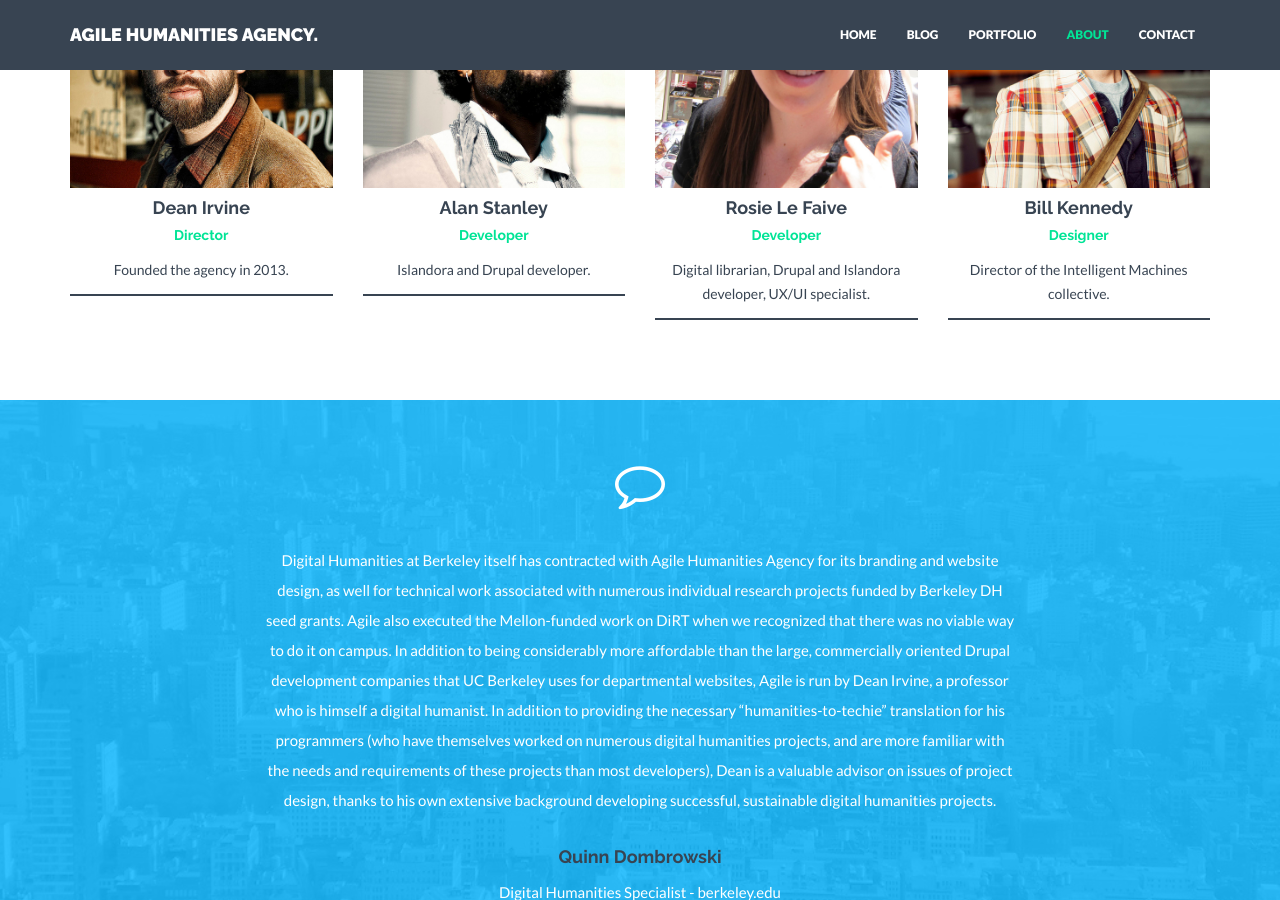
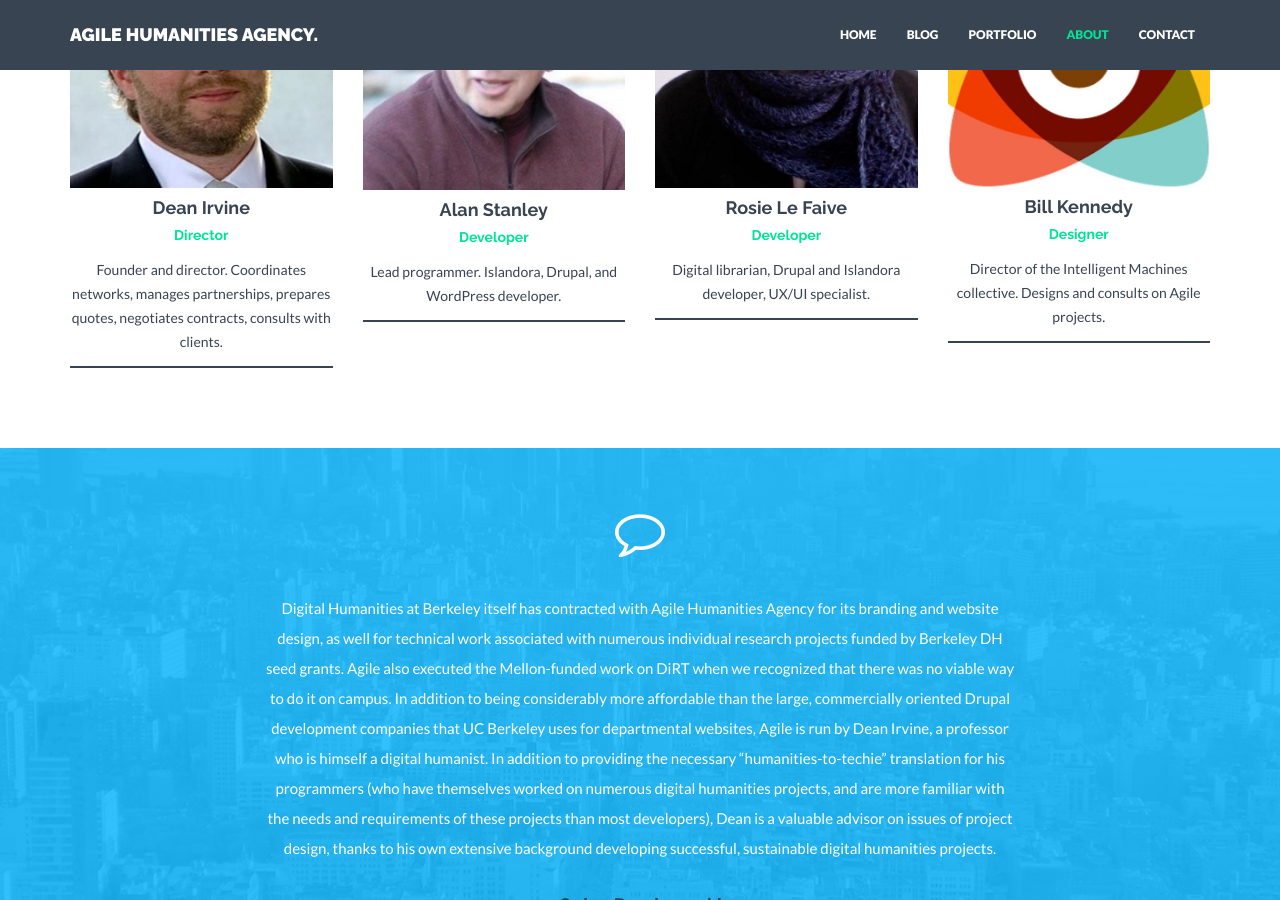
Before and after one commit to agile-humanities/agile-humanities.github.io, a Jekyll site: the page built from about.html, in a window 1280 px wide and 900 px high, scrolled down 1153 px. Built offline with Jekyll 4.4.1, drawn with Linux system fonts in a browser that asks for light colours; nearby versions of some CDN libraries.

Commit message:
Updates to members in _config.yml

```diff
--- a/_config.yml
+++ b/_config.yml
@@ -48,7 +48,7 @@
 members:
   - name: Dean Irvine
     position: Director
-    text: Founded the agency in 2013.
+    text: Founder and director. Coordinates networks, manages partnerships, prepares quotes, negotiates contracts, consults with clients.
     img: team01.jpg
     social:
       - title: envelope #use for email address
@@ -57,7 +57,7 @@
         url: http://twitter.com/irvined
   - name: Alan Stanley
     position: Developer
-    text: Islandora and Drupal developer.
+    text: Lead programmer. Islandora, Drupal, and WordPress developer.
     img: team02.jpg
     social:
       - title: envelope #use for email address
@@ -75,7 +75,7 @@
         url: http://twitter.com/rosielefaive
   - name: Bill Kennedy
     position: Designer
-    text: Director of the Intelligent Machines collective.
+    text: Director of the Intelligent Machines collective. Designs and consults on Agile projects.
     img: team04.jpg
     social:
       - title: envelope #use for email address
```
Also changed, not shown: assets/img/members/team01.jpg, assets/img/members/team02.jpg, assets/img/members/team03.jpg, assets/img/members/team04.jpg.
